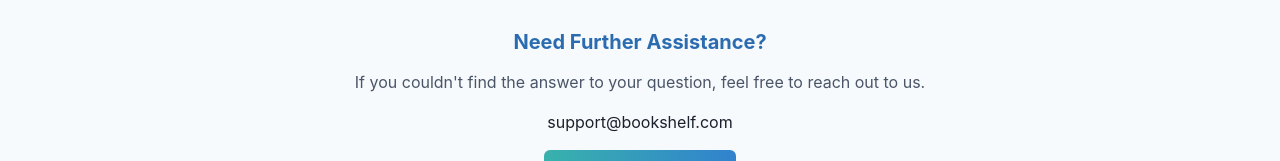
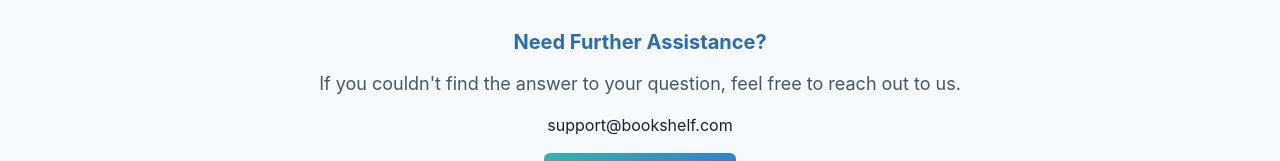
Before and after one commit to TheekshaRathnayaka/Admin-Book-Store, a React (Vite) app in the folder Admin-Store/frontend/: page /help in a window 1280 px wide. Shown: the part 549-710 px from the top of the page. Built offline with nearby package versions, Linux system fonts and the light colour scheme.

Commit message:
Change font sizes

```diff
--- a/Admin-Store/frontend/src/pages/HelpPage.jsx
+++ b/Admin-Store/frontend/src/pages/HelpPage.jsx
@@ -69,7 +69,7 @@
           <Heading size="md" color="blue.600">
             Need Further Assistance?
           </Heading>
-          <Text fontSize="md" color="gray.600">
+          <Text fontSize="18px" color="gray.600">
             If you couldn't find the answer to your question, feel free to reach out to us.
           </Text>
           <Link href="mailto:support@bookshelf.com" color="teal.500" fontSize="lg">
```
